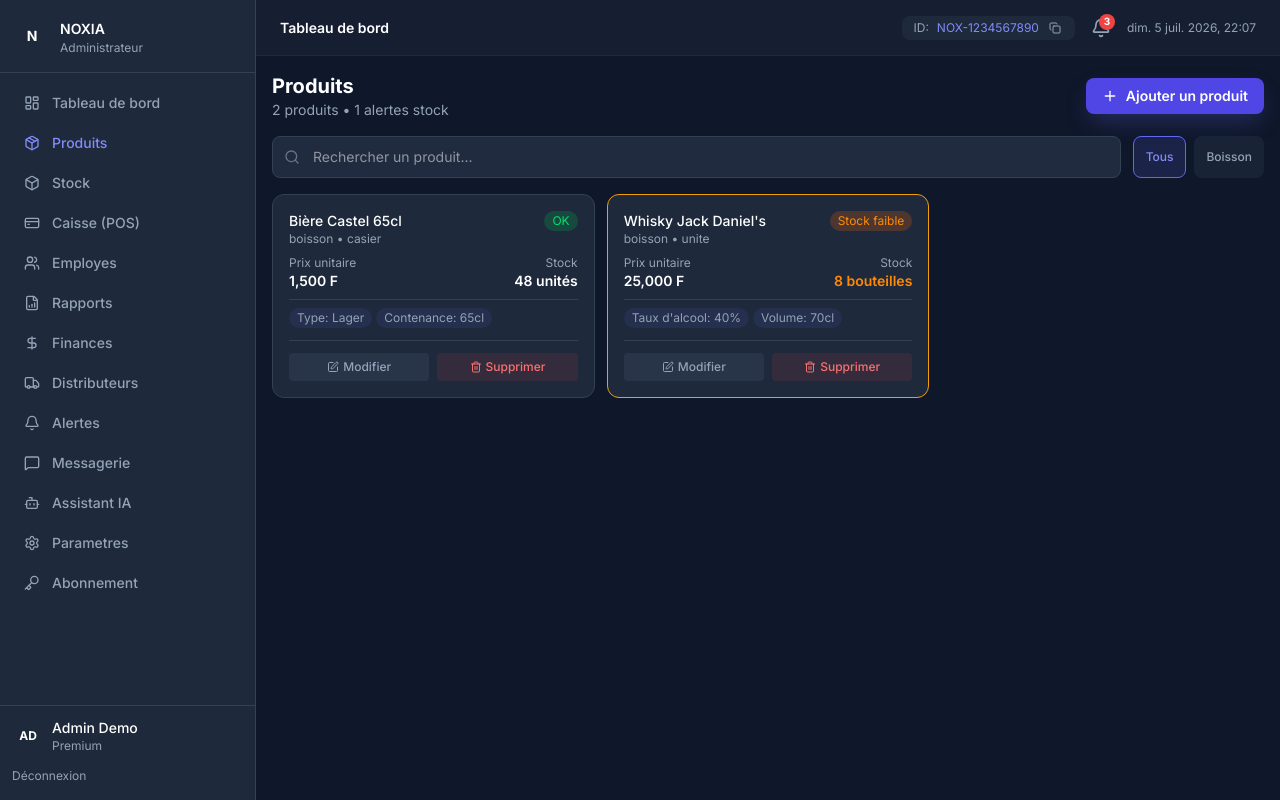
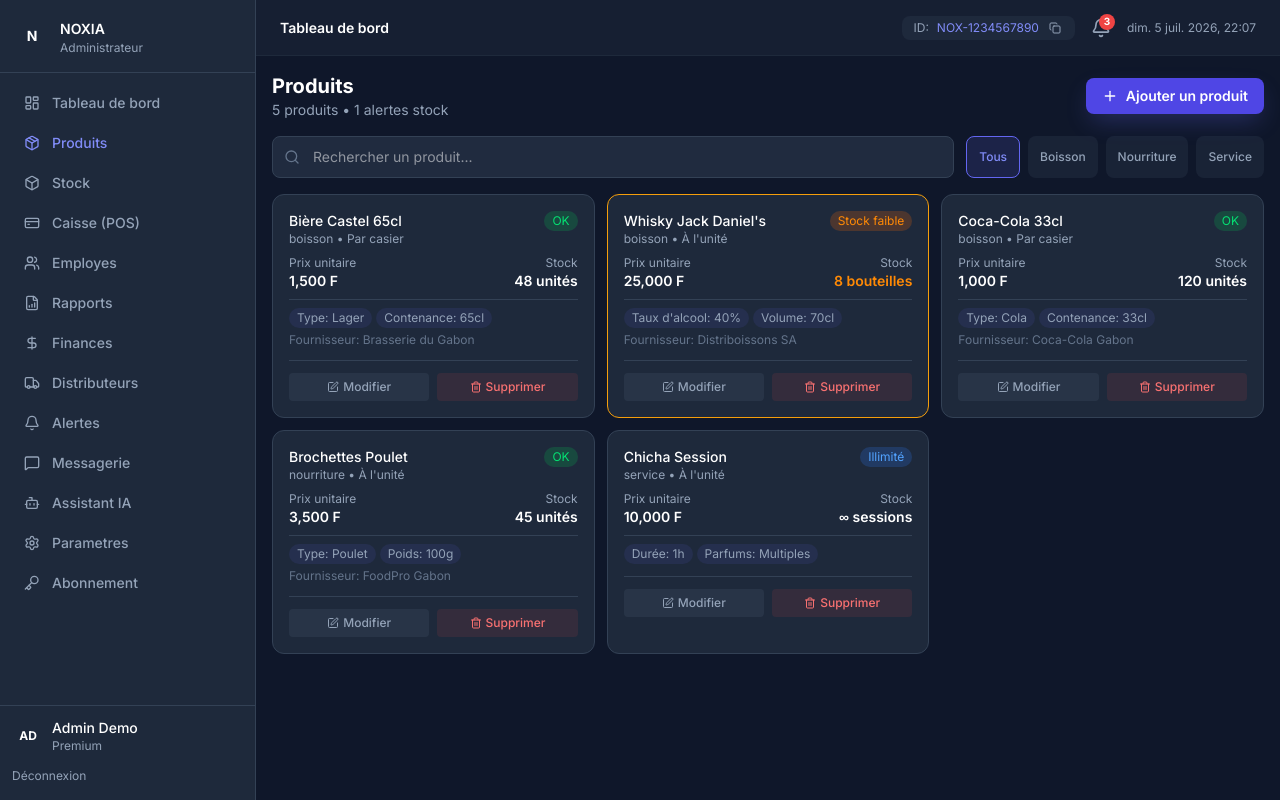
Before and after one commit to AgenxiaOrganization/noxia-frontend, a Next.js app: page /products in a window 1280 px wide. Built offline with nearby package versions, Linux system fonts and the light colour scheme.

Commit message:
fix(products,settings): correction complete des types et de la logique metier , et ajout de l'import manquant DollarSign pour settings

```diff
--- a/src/app/(dashboard)/products/page.tsx
+++ b/src/app/(dashboard)/products/page.tsx
@@ -6,15 +6,34 @@ import {
   X, Save, AlertCircle, Check, PlusCircle, MinusCircle
 } from 'lucide-react'
 
-// --- Données Mockées (à remplacer par l'API) ---
-const mockSuppliers = [
+// --- Types ---
+interface Product {
+  id: number
+  name: string
+  category: string
+  subCategory: string
+  pricePerUnit: number
+  unitsPerPackage: number
+  stock: number
+  unit: string
+  supplierId: number | null
+  characteristics: Record<string, string>
+}
+
+interface Supplier {
+  id: number
+  name: string
+}
+
+// --- Données Mockées ---
+const mockSuppliers: Supplier[] = [
   { id: 1, name: 'Brasserie du Gabon' },
   { id: 2, name: 'Distriboissons SA' },
   { id: 3, name: 'FoodPro Gabon' },
   { id: 4, name: 'Coca-Cola Gabon' },
 ]
 
-const mockProducts = [
+const mockProducts: Product[] = [
   {
     id: 1,
     name: 'Bière Castel 65cl',
@@ -39,34 +58,73 @@ const mockProducts = [
     supplierId: 2,
     characteristics: { 'Taux d\'alcool': '40%', 'Volume': '70cl' }
   },
+  {
+    id: 3,
+    name: 'Coca-Cola 33cl',
+    category: 'boisson',
+    subCategory: 'casier',
+    pricePerUnit: 1000,
+    unitsPerPackage: 12,
+    stock: 120,
+    unit: 'unité',
+    supplierId: 4,
+    characteristics: { 'Type': 'Cola', 'Contenance': '33cl' }
+  },
+  {
+    id: 4,
+    name: 'Brochettes Poulet',
+    category: 'nourriture',
+    subCategory: 'unite',
+    pricePerUnit: 3500,
+    unitsPerPackage: 1,
+    stock: 45,
+    unit: 'unité',
+    supplierId: 3,
+    characteristics: { 'Type': 'Poulet', 'Poids': '100g' }
+  },
+  {
+    id: 5,
+    name: 'Chicha Session',
+    category: 'service',
+    subCategory: 'unite',
+    pricePerUnit: 10000,
+    unitsPerPackage: 1,
+    stock: -1,
+    unit: 'session',
+    supplierId: null,
+    characteristics: { 'Durée': '1h', 'Parfums': 'Multiples' }
+  },
 ]
 
 // --- Composant Principal ---
 export default function ProductsPage() {
-  const [products, setProducts] = useState(mockProducts)
+  const [products, setProducts] = useState<Product[]>(mockProducts)
   const [searchTerm, setSearchTerm] = useState('')
   const [selectedCategory, setSelectedCategory] = useState('all')
   const [isModalOpen, setIsModalOpen] = useState(false)
-  const [editingProduct, setEditingProduct] = useState<any>(null)
+  const [editingProduct, setEditingProduct] = useState<Product | null>(null)
 
-  // État du formulaire
-  const [formData, setFormData] = useState({
+  // État du formulaire (SANS l'ID)
+  const [formData, setFormData] = useState<Omit<Product, 'id'>>({
     name: '',
     category: 'boisson',
-    subCategory: 'casier', // 'casier' ou 'unite'
+    subCategory: 'casier',
     pricePerUnit: 0,
     unitsPerPackage: 1,
     stock: 0,
-    supplierId: '',
-    characteristics: {} as Record<string, string>,
+    unit: 'unité',
+    supplierId: null,
+    characteristics: {},
   })
 
-  // État pour les champs flexibles
+  // États pour les champs flexibles (Caractéristiques)
   const [charKey, setCharKey] = useState('')
   const [charValue, setCharValue] = useState('')
   const [newSupplierName, setNewSupplierName] = useState('')
   const [showNewSupplierInput, setShowNewSupplierInput] = useState(false)
+  const [suppliers, setSuppliers] = useState<Supplier[]>(mockSuppliers)
 
+  // Calcul des catégories uniques pour les filtres
   const categories = ['all', ...new Set(products.map(p => p.category))]
 
   // Filtrer les produits
@@ -77,7 +135,7 @@ export default function ProductsPage() {
   })
 
   // --- Logique du formulaire ---
-  const openModal = (product: any = null) => {
+  const openModal = (product: Product | null = null) => {
     if (product) {
       setFormData({
         name: product.name,
@@ -86,7 +144,8 @@ export default function ProductsPage() {
         pricePerUnit: product.pricePerUnit,
         unitsPerPackage: product.unitsPerPackage || 1,
         stock: product.stock,
-        supplierId: product.supplierId?.toString() || '',
+        unit: product.unit,
+        supplierId: product.supplierId,
         characteristics: product.characteristics || {},
       })
       setEditingProduct(product)
@@ -99,7 +158,8 @@ export default function ProductsPage() {
         pricePerUnit: 0,
         unitsPerPackage: 1,
         stock: 0,
-        supplierId: '',
+        unit: 'unité',
+        supplierId: null,
         characteristics: {},
       })
       setEditingProduct(null)
@@ -137,12 +197,12 @@ export default function ProductsPage() {
   // Mise à jour du champ "Sous-catégorie" quand la catégorie change
   useEffect(() => {
     if (formData.category === 'boisson') {
-      // Si c'est une boisson, on garde le choix entre casier/unite
+      // Si c'est une boisson, on propose casier/unite
       if (!['casier', 'unite'].includes(formData.subCategory)) {
         setFormData(prev => ({ ...prev, subCategory: 'casier' }))
       }
     } else {
-      // Si c'est nourriture ou service, on force "unite" (pas de casier)
+      // Si c'est nourriture ou service, on force "unite"
       setFormData(prev => ({ ...prev, subCategory: 'unite' }))
     }
   }, [formData.category])
@@ -150,10 +210,9 @@ export default function ProductsPage() {
   // Ajouter un fournisseur à la volée
   const addNewSupplier = () => {
     if (newSupplierName.trim()) {
-      // Simulation d'ajout
-      const newSupplier = { id: Date.now(), name: newSupplierName.trim() }
-      mockSuppliers.push(newSupplier)
-      setFormData({ ...formData, supplierId: newSupplier.id.toString() })
+      const newSupplier: Supplier = { id: Date.now(), name: newSupplierName.trim() }
+      setSuppliers([...suppliers, newSupplier])
+      setFormData({ ...formData, supplierId: newSupplier.id })
       setNewSupplierName('')
       setShowNewSupplierInput(false)
     }
@@ -164,16 +223,22 @@ export default function ProductsPage() {
     e.preventDefault()
 
     // Calcul du stock total (si casier)
-    const totalStock = formData.subCategory === 'casier'
-      ? formData.unitsPerPackage * formData.stock
-      : formData.stock
+    let totalStock = formData.stock
+    if (formData.subCategory === 'casier') {
+      totalStock = formData.unitsPerPackage * formData.stock
+    }
 
-    const productData = {
-      ...formData,
+    const productData: Product = {
       id: editingProduct ? editingProduct.id : Date.now(),
+      name: formData.name,
+      category: formData.category,
+      subCategory: formData.subCategory,
+      pricePerUnit: formData.pricePerUnit,
+      unitsPerPackage: formData.subCategory === 'casier' ? formData.unitsPerPackage : 1,
       stock: totalStock,
-      unit: formData.subCategory === 'casier' ? 'unité' : 'bouteille/portion',
-      supplierId: parseInt(formData.supplierId) || null,
+      unit: formData.subCategory === 'casier' ? 'unité' : 'pièce',
+      supplierId: formData.supplierId,
+      characteristics: formData.characteristics,
     }
 
     if (editingProduct) {
@@ -192,14 +257,15 @@ export default function ProductsPage() {
     }
   }
 
+  // --- Rendu ---
   return (
     <div className="p-4 space-y-4">
-      {/* Header */}
+      {/* HEADER */}
       <div className="flex flex-col sm:flex-row sm:items-center sm:justify-between gap-3">
         <div>
           <h1 className="text-xl font-bold text-white">Produits</h1>
           <p className="text-sm" style={{ color: '#94a3b8' }}>
-            {products.length} produits • {products.filter(p => p.stock <= 10).length} alertes stock
+            {products.length} produits • {products.filter(p => p.stock <= 10 && p.stock >= 0).length} alertes stock
           </p>
         </div>
         <button
@@ -215,7 +281,7 @@ export default function ProductsPage() {
         </button>
       </div>
 
-      {/* Filtres et recherche */}
+      {/* FILTRES ET RECHERCHE */}
       <div className="flex flex-col sm:flex-row gap-3">
         <div className="relative flex-1">
           <Search className="absolute left-3 top-1/2 -translate-y-1/2 w-4 h-4" style={{ color: '#64748b' }} />
@@ -236,9 +302,8 @@ export default function ProductsPage() {
             <button
               key={cat}
               onClick={() => setSelectedCategory(cat)}
-              className={`px-3 py-1.5 rounded-lg text-xs font-medium transition whitespace-nowrap ${
-                selectedCategory === cat ? 'border' : 'border-transparent'
-              }`}
+              className={`px-3 py-1.5 rounded-lg text-xs font-medium transition whitespace-nowrap ${selectedCategory === cat ? 'border' : 'border-transparent'
+                }`}
               style={{
                 background: selectedCategory === cat ? 'rgba(99, 102, 241, 0.15)' : 'rgba(51, 65, 85, 0.3)',
                 borderColor: selectedCategory === cat ? '#6366f1' : 'transparent',
@@ -251,11 +316,12 @@ export default function ProductsPage() {
         </div>
       </div>
 
-      {/* Liste des produits */}
+      {/* LISTE DES PRODUITS */}
       <div className="grid grid-cols-1 sm:grid-cols-2 lg:grid-cols-3 gap-3">
         {filteredProducts.map((product) => {
-          const isLowStock = product.stock <= 10 && product.stock > 0
+          const isLowStock = product.stock >= 0 && product.stock <= 10
           const isOutOfStock = product.stock === 0
+          const isInfinite = product.stock < 0
 
           return (
             <div
@@ -270,17 +336,17 @@ export default function ProductsPage() {
                 <div>
                   <h3 className="font-medium text-sm text-white truncate max-w-[150px]">{product.name}</h3>
                   <p className="text-xs" style={{ color: '#94a3b8' }}>
-                    {product.category} • {product.subCategory}
+                    {product.category} • {product.subCategory === 'casier' ? 'Par casier' : 'À l\'unité'}
                   </p>
                 </div>
                 <span
-                  className={`text-xs px-2 py-0.5 rounded-full ${
-                    isOutOfStock ? 'bg-red-500/20 text-red-400' :
+                  className={`text-xs px-2 py-0.5 rounded-full ${isOutOfStock ? 'bg-red-500/20 text-red-400' :
                     isLowStock ? 'bg-orange-500/20 text-orange-400' :
-                    'bg-green-500/20 text-green-400'
-                  }`}
+                      isInfinite ? 'bg-blue-500/20 text-blue-400' :
+                        'bg-green-500/20 text-green-400'
+                    }`}
                 >
-                  {isOutOfStock ? 'Rupture' : isLowStock ? 'Stock faible' : 'OK'}
+                  {isOutOfStock ? 'Rupture' : isLowStock ? 'Stock faible' : isInfinite ? 'Illimité' : 'OK'}
                 </span>
               </div>
 
@@ -291,8 +357,8 @@ export default function ProductsPage() {
                 </div>
                 <div className="text-right">
                   <p className="text-xs" style={{ color: '#94a3b8' }}>Stock</p>
-                  <p className={`font-semibold ${isLowStock ? 'text-orange-400' : 'text-white'}`}>
-                    {product.stock} {product.unit}s
+                  <p className={`font-semibold ${isLowStock && !isInfinite ? 'text-orange-400' : 'text-white'}`}>
+                    {isInfinite ? '∞' : product.stock} {product.unit}s
                   </p>
                 </div>
               </div>
@@ -310,6 +376,13 @@ export default function ProductsPage() {
                     </span>
                   ))}
                 </div>
+              )}
+
+              {/* Fournisseur */}
+              {product.supplierId && (
+                <p className="text-xs mt-1" style={{ color: '#64748b' }}>
+                  Fournisseur: {suppliers.find(s => s.id === product.supplierId)?.name || 'Inconnu'}
+                </p>
               )}
 
               <div className="flex gap-2 mt-3 pt-3 border-t" style={{ borderColor: '#334155' }}>
@@ -341,7 +414,7 @@ export default function ProductsPage() {
         })}
       </div>
 
-      {/* MODAL Ajout/Modification */}
+      {/* MODAL D'AJOUT / MODIFICATION */}
       {isModalOpen && (
         <div
           className="fixed inset-0 z-50 flex items-center justify-center p-4"
@@ -416,14 +489,13 @@ export default function ProductsPage() {
                 ) : (
                   <input
                     type="text"
-                    value={formData.subCategory}
+                    value="À l'unité"
                     disabled
                     className="w-full rounded-lg px-4 py-2.5 text-white text-sm outline-none transition opacity-60"
                     style={{
                       background: 'rgba(51, 65, 85, 0.5)',
                       border: '1px solid #334155'
                     }}
-                    placeholder="Vente à l'unité (produit non boisson)"
                   />
                 )}
                 {formData.category !== 'boisson' && (
@@ -451,7 +523,7 @@ export default function ProductsPage() {
                 </div>
                 <div>
                   <label className="block text-xs mb-1" style={{ color: '#94a3b8' }}>
-                    {formData.subCategory === 'casier' ? 'Nb unités/casier' : 'Quantité'}
+                    {formData.subCategory === 'casier' ? 'Nb unités/casier' : 'Quantité en stock'}
                   </label>
                   <input
                     type="number"
@@ -475,7 +547,9 @@ export default function ProductsPage() {
                   />
                 </div>
                 <div>
-                  <label className="block text-xs mb-1" style={{ color: '#94a3b8' }}>Nombre de casiers</label>
+                  <label className="block text-xs mb-1" style={{ color: '#94a3b8' }}>
+                    {formData.subCategory === 'casier' ? 'Nombre de casiers' : '-'}
+                  </label>
                   <input
                     type="number"
                     min="0"
@@ -507,8 +581,8 @@ export default function ProductsPage() {
                 <label className="block text-xs mb-1" style={{ color: '#94a3b8' }}>Fournisseur</label>
                 <div className="flex gap-2">
                   <select
-                    value={formData.supplierId}
-                    onChange={(e) => setFormData({ ...formData, supplierId: e.target.value })}
+                    value={formData.supplierId || ''}
+                    onChange={(e) => setFormData({ ...formData, supplierId: e.target.value ? parseInt(e.target.value) : null })}
                     className="flex-1 rounded-lg px-4 py-2.5 text-white text-sm outline-none transition"
                     style={{
                       background: 'rgba(51, 65, 85, 0.5)',
@@ -516,8 +590,8 @@ export default function ProductsPage() {
                     }}
                   >
                     <option value="">Aucun</option>
-                    {mockSuppliers.map(s => (
-                      <option key={s.id} value={s.id.toString()}>{s.name}</option>
+                    {suppliers.map(s => (
+                      <option key={s.id} value={s.id}>{s.name}</option>
                     ))}
                   </select>
                   <button
--- a/src/app/(dashboard)/settings/page.tsx
+++ b/src/app/(dashboard)/settings/page.tsx
@@ -4,7 +4,7 @@ import { useState } from 'react'
 import {
   Settings, Building2, MapPin, Phone, Mail,
   CreditCard, Shield, Bell, Globe, Users,
-  Key, Save, Eye, EyeOff, CheckCircle
+  Key, Save, Eye, EyeOff, CheckCircle, DollarSign
 } from 'lucide-react'
 
 // Données mockées
```
